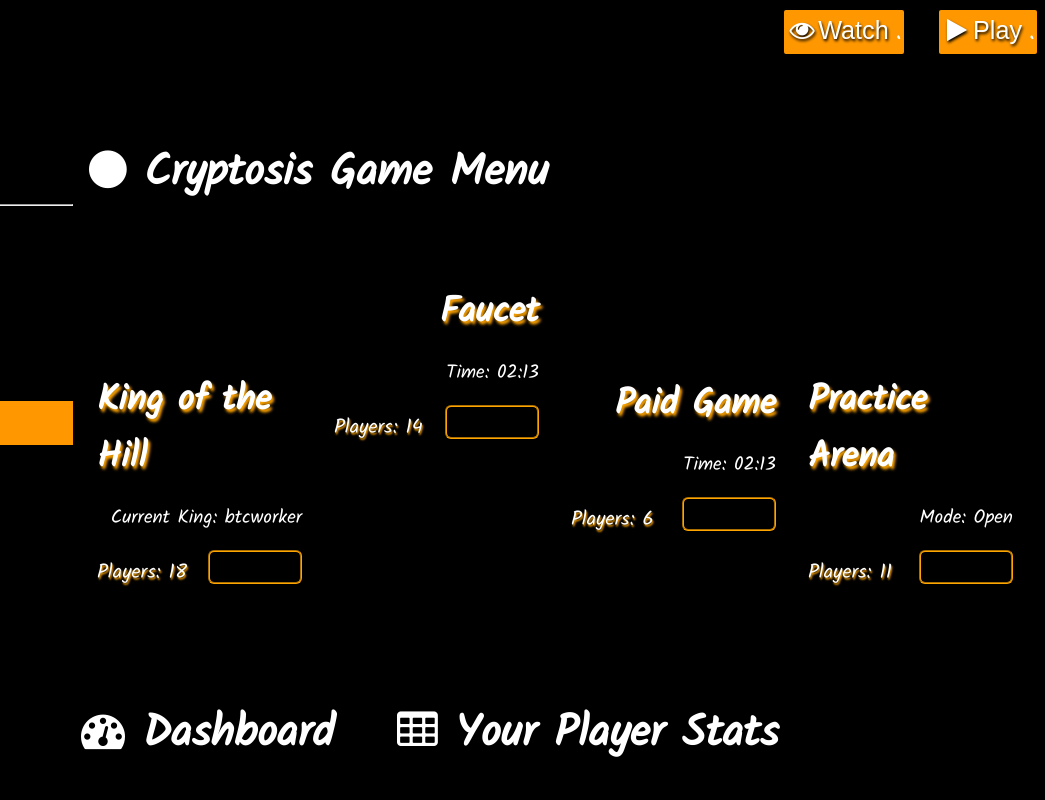
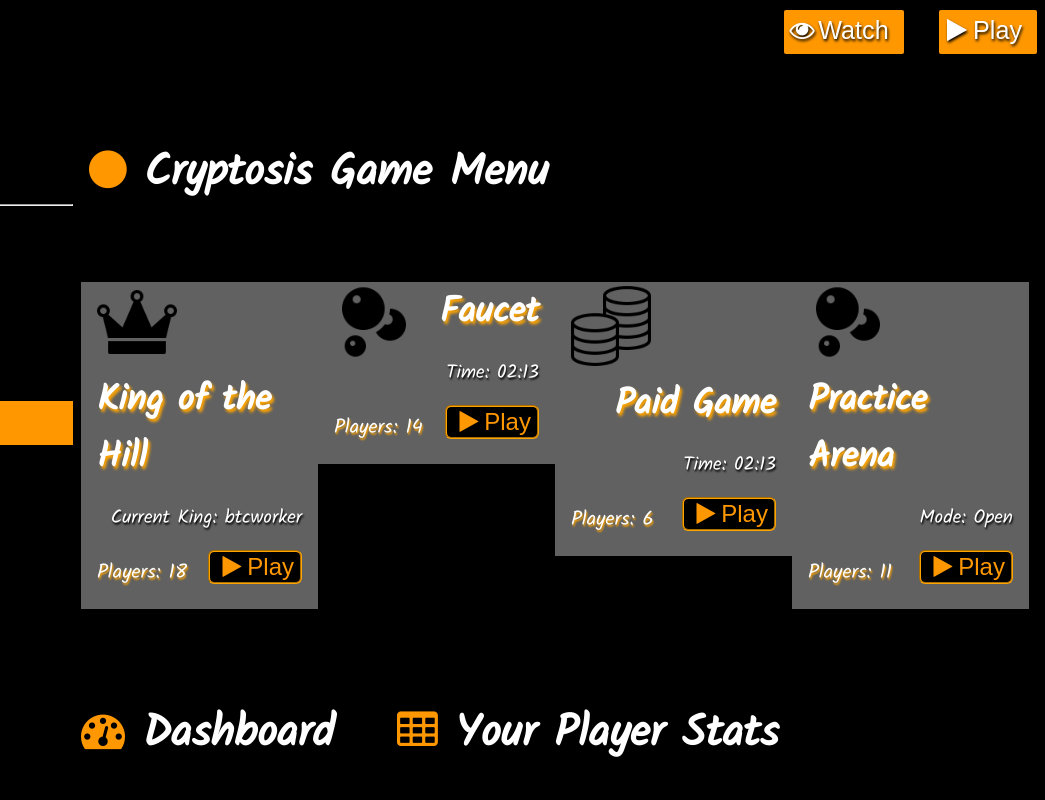
Before and after one commit to cotilloe/cell-wars-v1, a website built with webpack: page src/client/index.html in a window 1280 px wide. Shown: the top 800 px of the page, 235-1280 px from the left. Built offline with nearby package versions, Linux system fonts and the light colour scheme.

Commit message:
Update index.html

```diff
--- a/src/client/index.html
+++ b/src/client/index.html
@@ -83,6 +83,8 @@ td {
 html, body {
     overflow:visible!important;
 }
+.w3-text-orange,.w3-hover-text-orange:hover{color:#ff9800!important}
+.w3-dark-gray,.w3-hover-dark-gray:hover{color:#fff!important;background-color:#616161!important}
 .w3-orange,.w3-hover-orange:hover{color:#000!important;background-color:#ff9800!important}
 .w3-bar:before,.w3-bar:after{content:"";display:table;clear:both}
 .w3-bar .w3-bar-item{padding:8px 16px;float:left;width:auto;border:none;display:block;outline:0}
```
